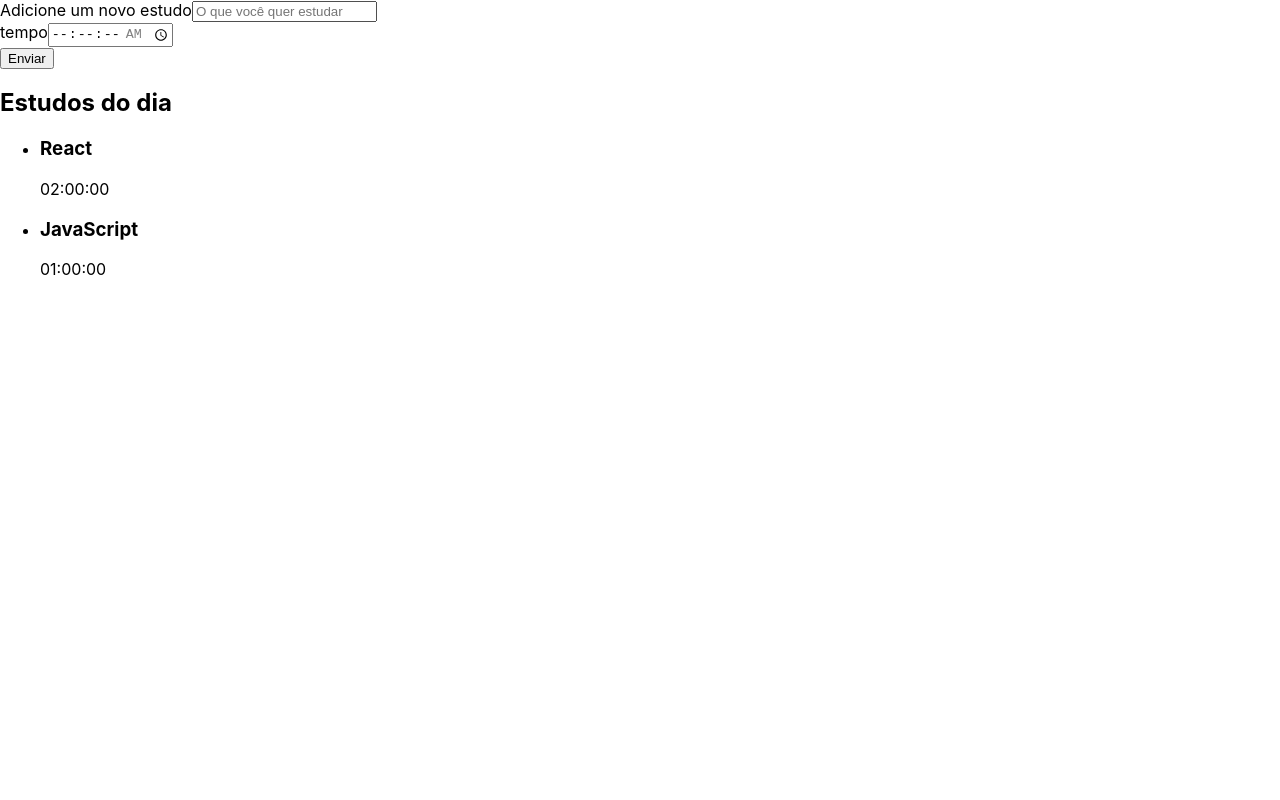
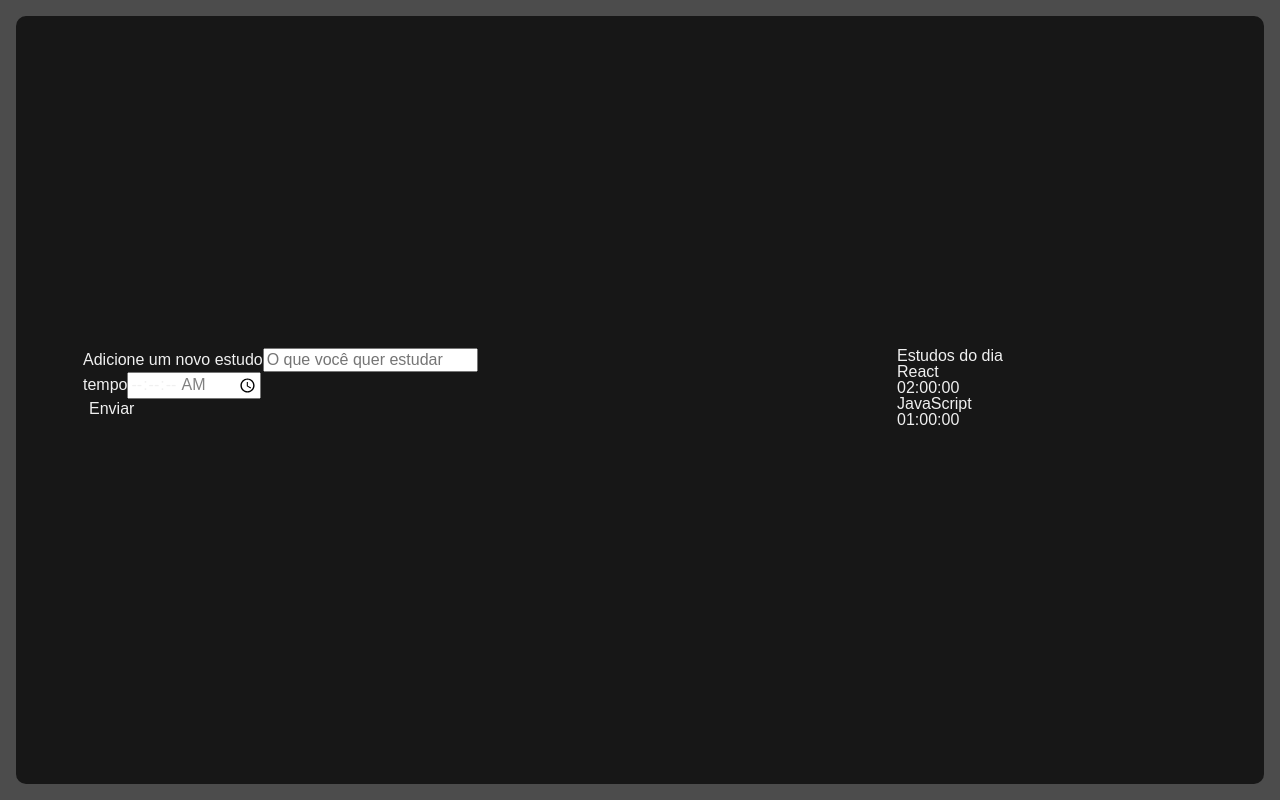
Before and after one commit to Andersonamalta/temporizador, a React (Create React App) app: page / in a window 1280 px wide. Built offline with nearby package versions, Linux system fonts and the light colour scheme.

Commit message:
Estilo da page app

```diff
--- a/src/App.tsx
+++ b/src/components/pages/App.tsx
@@ -1,11 +1,12 @@
 import React from 'react';
-import Formulario from './components/Forms';
-import Lista from './components/Lists';
+import Formulario from '../Forms';
+import Lista from '../Lists';
+import './style.scss';
 
 
 function App() {
   return (
-    <div className="App">
+    <div className="AppStyle">
       <Formulario/>
       <Lista/>
     </div>
--- /dev/null
+++ b/src/components/pages/style.scss
@@ -0,0 +1,30 @@
+.AppStyle {
+  display: grid;
+  grid-template-rows: min-content min-content auto;
+  grid-template-areas:
+  "nova-tarefa"
+  "cronometro"
+  "tarefas"
+;
+  row-gap: 24px;
+  min-width: 320px;
+  min-height: calc(100vh - 32px);
+  width: 100%;
+  padding: 32px;
+  box-sizing: border-box;
+  border-radius: 10px;
+  background-color: #171717;
+
+  @media screen and (min-width:1280px)  {
+    grid-template-areas:
+    "nova-tarefa tarefas"
+    "cronometro tarefas"
+    ;
+    column-gap: 64px;
+    grid-template-rows: min-content min-content;
+    grid-template-columns: 750px 300px;
+    justify-content: center;
+    align-content: center;
+    padding: 64px;
+  }
+}
--- a/src/index.css
+++ b/src/index.css
@@ -1,13 +1,187 @@
 body {
   margin: 0;
-  font-family: -apple-system, BlinkMacSystemFont, 'Segoe UI', 'Roboto', 'Oxygen',
-    'Ubuntu', 'Cantarell', 'Fira Sans', 'Droid Sans', 'Helvetica Neue',
-    sans-serif;
+  font-family: -apple-system, BlinkMacSystemFont, "Segoe UI", "Roboto", "Oxygen", "Ubuntu", "Cantarell", "Fira Sans",
+    "Droid Sans", "Helvetica Neue", sans-serif;
   -webkit-font-smoothing: antialiased;
   -moz-osx-font-smoothing: grayscale;
 }
 
 code {
-  font-family: source-code-pro, Menlo, Monaco, Consolas, 'Courier New',
-    monospace;
+  font-family: source-code-pro, Menlo, Monaco, Consolas, "Courier New", monospace;
 }
+
+html,
+body,
+div,
+span,
+applet,
+object,
+iframe,
+h1,
+h2,
+h3,
+h4,
+h5,
+h6,
+p,
+blockquote,
+pre,
+a,
+abbr,
+acronym,
+address,
+big,
+cite,
+code,
+del,
+dfn,
+em,
+img,
+ins,
+kbd,
+q,
+s,
+samp,
+small,
+strike,
+strong,
+sub,
+sup,
+tt,
+var,
+b,
+u,
+i,
+center,
+dl,
+dt,
+dd,
+ol,
+ul,
+li,
+fieldset,
+form,
+label,
+legend,
+table,
+caption,
+tbody,
+tfoot,
+thead,
+tr,
+th,
+td,
+article,
+aside,
+canvas,
+details,
+embed,
+figure,
+figcaption,
+footer,
+header,
+hgroup,
+menu,
+nav,
+output,
+ruby,
+section,
+summary,
+time,
+mark,
+audio,
+video {
+  margin: 0;
+  padding: 0;
+  border: 0;
+  font-size: 100%;
+  font: inherit;
+  vertical-align: baseline;
+}
+/* HTML5 display-role reset for older browsers */
+article,
+aside,
+details,
+figcaption,
+figure,
+footer,
+header,
+hgroup,
+menu,
+nav,
+section {
+  display: block;
+}
+body {
+  line-height: 1;
+}
+ol,
+ul {
+  list-style: none;
+}
+blockquote,
+q {
+  quotes: none;
+}
+blockquote:before,
+blockquote:after,
+q:before,
+q:after {
+  content: "";
+  content: none;
+}
+table {
+  border-collapse: collapse;
+  border-spacing: 0;
+}
+
+input {
+  font-family: inherit;
+  font-size: inherit;
+  font-weight: inherit;
+  color: inherit;
+}
+
+button {
+  border: unset;
+  background-color: unset;
+  font-family: inherit;
+  font-size: inherit;
+  font-weight: inherit;
+  color: inherit;
+}
+
+@import url("https://fonts.googleapis.com/css2?family=Manjari&display=swap");
+
+body {
+  display: flex;
+  justify-content: center;
+  font-family: "Manjari", sans-serif;
+  color: #f0f0f0;
+  background-color: #4c4c4c;
+  height: 100%;
+  width: 100%;
+  padding: 16px;
+  box-sizing: border-box;
+}
+
+#root {
+  width: 100%;
+}
+
+::-webkit-scrollbar {
+  width: 8px;
+}
+
+::-webkit-scrollbar-track {
+  background: unset;
+}
+
+::-webkit-scrollbar-thumb {
+  border-radius: 4px;
+  background: #888;
+}
+
+::-webkit-scrollbar-thumb:hover {
+  background: #555;
+}
--- a/src/index.tsx
+++ b/src/index.tsx
@@ -1,7 +1,7 @@
 import React from 'react';
 import ReactDOM from 'react-dom/client';
 import './index.css';
-import App from './App';
+import App from './components/pages/App';
 
 const root = ReactDOM.createRoot(
   document.getElementById('root') as HTMLElement
```
